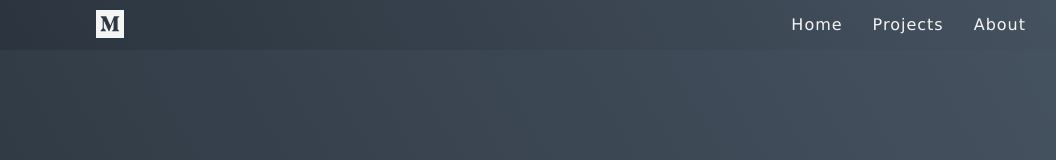
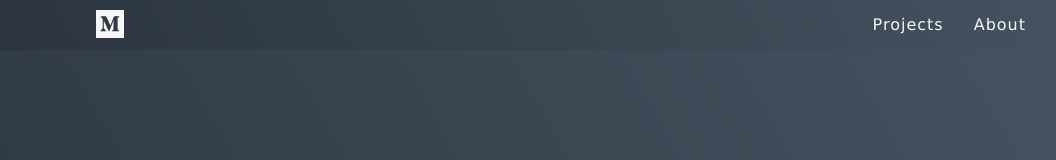
Before and after one commit to modestas9k/Portfolio, a React (Create React App) app: page / in a window 1280 px wide. Shown: the top 160 px of the page, without its empty margins (79-1135 px from the left). Built offline with nearby package versions, Linux system fonts and the light colour scheme; a web font is replaced by a local one.

Commit message:
removed home link

```diff
--- a/src/components/Header/Header.jsx
+++ b/src/components/Header/Header.jsx
@@ -12,7 +12,6 @@ function Header() {
         </Link>
 
         <div className="nav__links">
-          <Link to="/">Home</Link>
           <Link to="/projects">Projects</Link>
           <Link to="/about">About</Link>
         </div>
```
